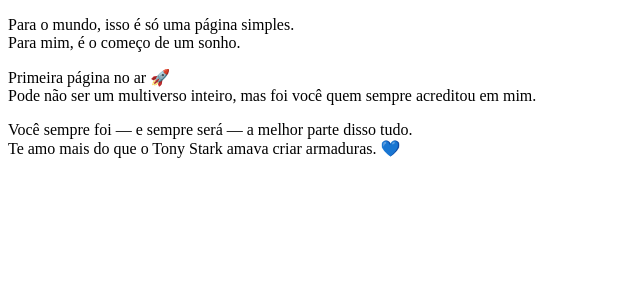
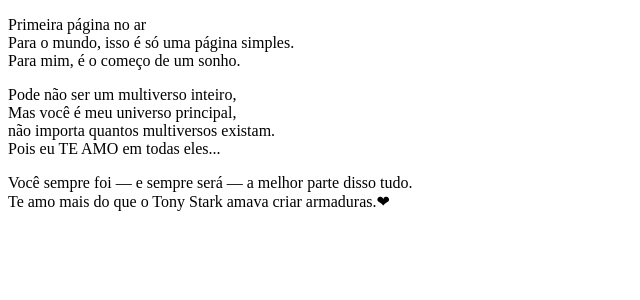
Before and after one commit to RichardVes/tab-news-frase, a Next.js app: page / in a window 1280 px wide. Shown: the top 300 px of the page, without its empty margins (0-640 px from the left). Built offline with nearby package versions, Linux system fonts and the light colour scheme.

Commit message:
Atualizando

```diff
--- a/pages/index.jsx
+++ b/pages/index.jsx
@@ -4,19 +4,21 @@ export default function Home() {
       <title>Primeira Página</title>
 
       <p>
+        Primeira página no ar<br />
         Para o mundo, isso é só uma página simples.<br />
         Para mim, é o começo de um sonho.
       </p>
 
       <p>
-        Primeira página no ar 🚀<br />
-        Pode não ser um multiverso inteiro,
-        mas foi você quem sempre acreditou em mim.
+        Pode não ser um multiverso inteiro, <br/>
+        Mas você é meu universo principal,<br/>
+        não importa quantos multiversos existam.<br/>
+        Pois eu TE AMO em todas eles...
       </p>
 
       <p>
         Você sempre foi — e sempre será — a melhor parte disso tudo.<br />
-        Te amo mais do que o Tony Stark amava criar armaduras. 💙
+        Te amo mais do que o Tony Stark amava criar armaduras.❤
       </p>
     </div>
   );
```
